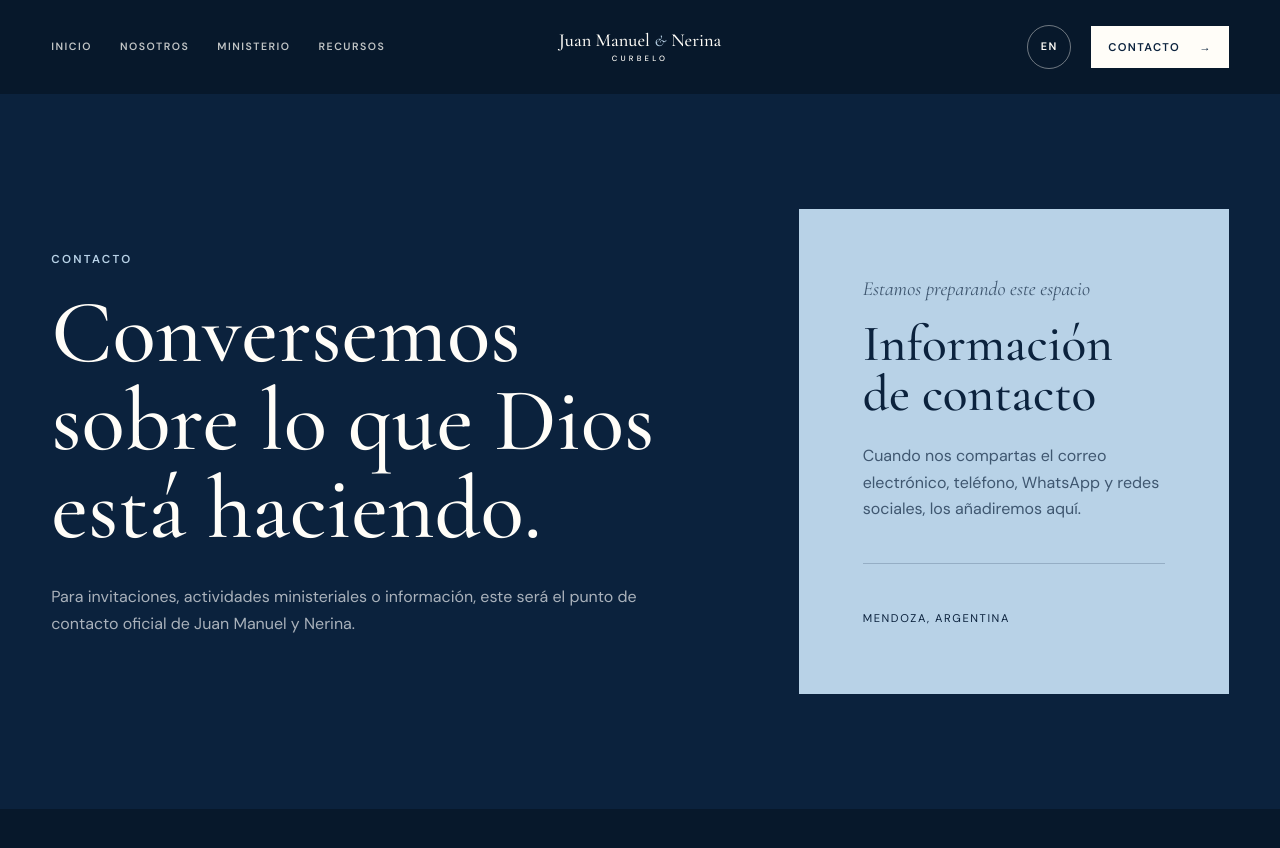
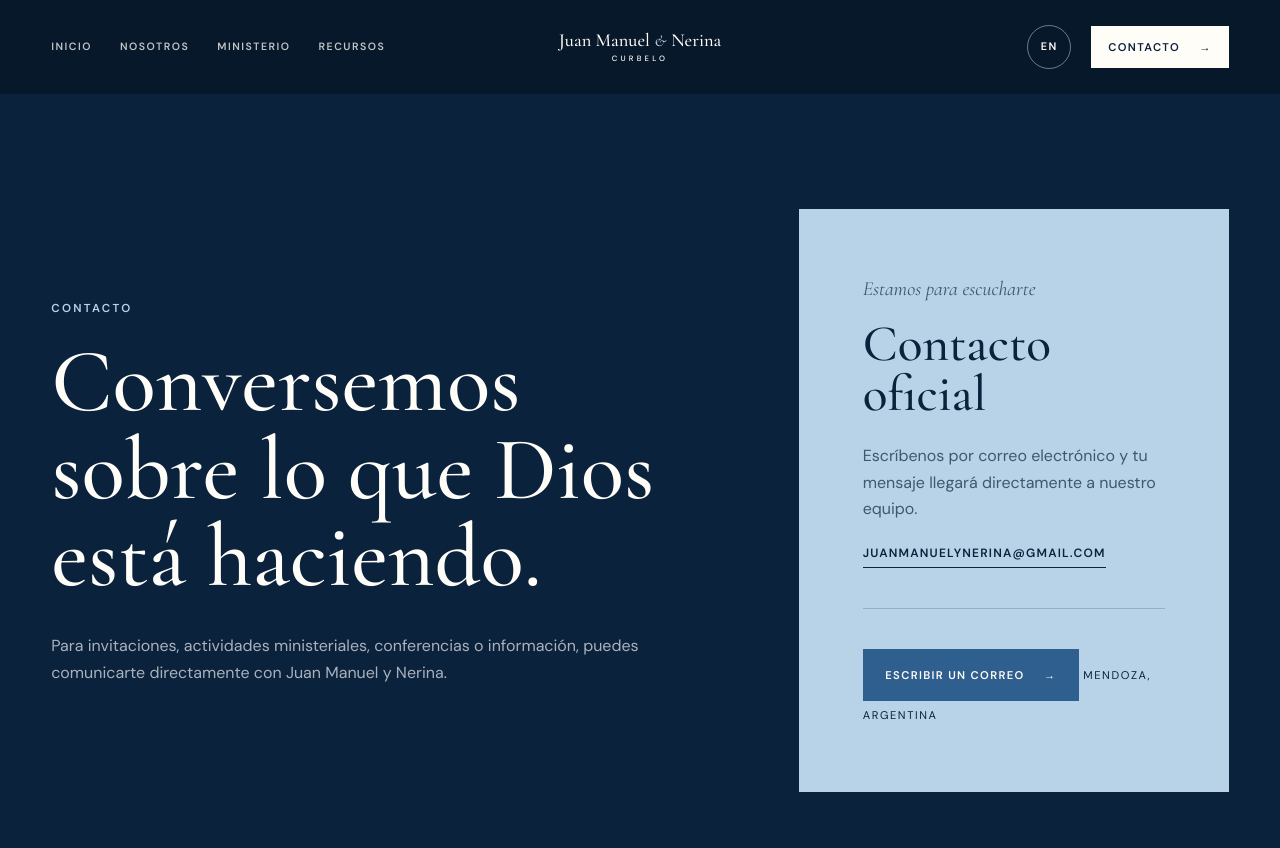
Before and after one commit to anamisladavid-prog/juanmanuelynerinacurbelo, a Jekyll site: the page built from contacto.html, in a window 1280 px wide and 900 px high. Shown: the top 848 px of the window. Built offline with Jekyll 4.4.1, drawn with Linux system fonts in a browser that asks for light colours; some of the changed text lies outside the part shown.

Commit message:
Add official contact email

```diff
--- a/_includes/footer.html
+++ b/_includes/footer.html
@@ -40,7 +40,7 @@
       <p class="footer-heading">{% if is_english %}Connect{% else %}Conectar{% endif %}</p>
       <a href="{% if is_english %}{{ '/en/contact/' | relative_url }}{% else %}{{ '/contacto/' | relative_url }}{% endif %}">{% if is_english %}Contact{% else %}Contacto{% endif %}</a>
       <span>Mendoza, Argentina</span>
-      <span>{% if is_english %}Ministry information{% else %}Información ministerial{% endif %}</span>
+      <a href="mailto:juanmanuelynerina@gmail.com">juanmanuelynerina@gmail.com</a>
     </div>
   </div>
 
--- a/contacto.html
+++ b/contacto.html
@@ -14,13 +14,15 @@ permalink: /contacto/
     <div class="contact-copy" data-reveal>
       <p class="eyebrow eyebrow--light">Contacto</p>
       <h1>Conversemos sobre lo que Dios está haciendo.</h1>
-      <p>Para invitaciones, actividades ministeriales o información, este será el punto de contacto oficial de Juan Manuel y Nerina.</p>
+      <p>Para invitaciones, actividades ministeriales, conferencias o información, puedes comunicarte directamente con Juan Manuel y Nerina.</p>
     </div>
     <div class="contact-card" data-reveal>
-      <p class="script-label">Estamos preparando este espacio</p>
-      <h2>Información de contacto</h2>
-      <p>Cuando nos compartas el correo electrónico, teléfono, WhatsApp y redes sociales, los añadiremos aquí.</p>
+      <p class="script-label">Estamos para escucharte</p>
+      <h2>Contacto oficial</h2>
+      <p>Escríbenos por correo electrónico y tu mensaje llegará directamente a nuestro equipo.</p>
+      <a class="text-link" href="mailto:juanmanuelynerina@gmail.com">juanmanuelynerina@gmail.com</a>
       <div class="contact-card__line"></div>
+      <a class="button button--blue" href="mailto:juanmanuelynerina@gmail.com?subject=Contacto%20desde%20la%20p%C3%A1gina%20web">Escribir un correo <span aria-hidden="true">→</span></a>
       <span>Mendoza, Argentina</span>
     </div>
   </div>
```
Also changed, not shown: other parts of contacto.html (+3 -3 lines), en/contact.html (+7 -5 lines).
